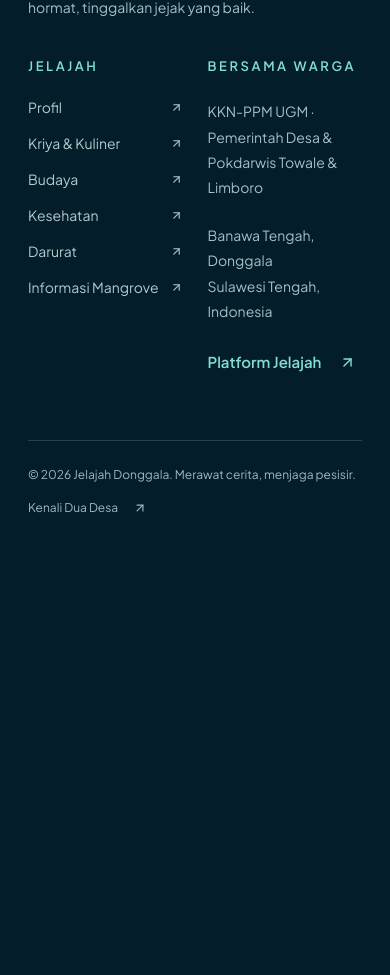
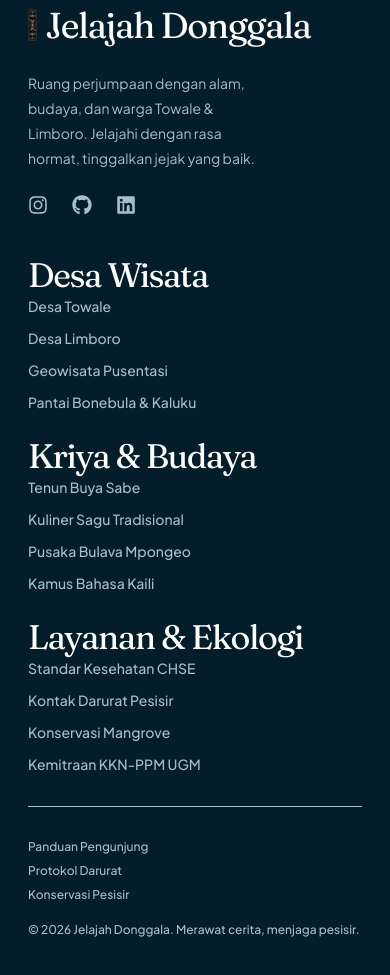
Before and after one commit to matthewpriantara/donggala-compro, a Next.js app: page /budaya in a window 390 px wide. Shown: the part 7715-8690 px from the top of the page. Before the commit the page ends 8257 px from the top, so only its background shows below. Built offline with nearby package versions, Linux system fonts and the light colour scheme.

Commit message:
feat(footer): integrasikan Footer7 dan perbarui site footer

```diff
--- a/app/globals.css
+++ b/app/globals.css
@@ -112,6 +112,9 @@ em {
   width: min(var(--content-width), calc(100% - 2 * var(--page-gutter)));
   margin-inline: auto;
 }
+.container {
+  width: min(var(--content-width), calc(100% - 2 * var(--page-gutter)));
+}
 .section {
   padding-block: 104px;
 }
@@ -1029,7 +1032,7 @@ em {
   margin-top: 30px;
 }
 .site-footer {
-  padding-top: 70px;
+  border-top: 1px solid var(--line);
 }
 .footer-grid {
   display: grid;
@@ -2549,6 +2552,9 @@ body:has(.hero) .site-header {
   --color-info-foreground: var(--info-foreground);
   --color-info: var(--info);
   --color-destructive-foreground: var(--destructive-foreground);
+  --color-muted-foreground: #a8bec6;
+  --color-primary: #82ded2;
+  --color-border: #234252;
   @keyframes skeleton {
   to {
     background-position: -200% 0;
--- /dev/null
+++ b/components/ui/demo.tsx
@@ -0,0 +1,9 @@
+import { Footer7 } from "@/components/ui/footer-7";
+
+const DemoOne = () => {
+  return (
+    <Footer7 />
+  );
+};
+
+export { DemoOne };
--- /dev/null
+++ b/components/ui/footer-7.tsx
@@ -0,0 +1,144 @@
+import React from "react";
+import { FaFacebook, FaInstagram, FaLinkedin, FaTwitter } from "react-icons/fa";
+
+interface Footer7Props {
+  logo?: {
+    url: string;
+    src: string;
+    alt: string;
+    title: string;
+  };
+  sections?: Array<{
+    title: string;
+    links: Array<{ name: string; href: string }>;
+  }>;
+  description?: string;
+  socialLinks?: Array<{
+    icon: React.ReactElement;
+    href: string;
+    label: string;
+  }>;
+  copyright?: string;
+  legalLinks?: Array<{
+    name: string;
+    href: string;
+  }>;
+}
+
+const defaultSections = [
+  {
+    title: "Product",
+    links: [
+      { name: "Overview", href: "#" },
+      { name: "Pricing", href: "#" },
+      { name: "Marketplace", href: "#" },
+      { name: "Features", href: "#" },
+    ],
+  },
+  {
+    title: "Company",
+    links: [
+      { name: "About", href: "#" },
+      { name: "Team", href: "#" },
+      { name: "Blog", href: "#" },
+      { name: "Careers", href: "#" },
+    ],
+  },
+  {
+    title: "Resources",
+    links: [
+      { name: "Help", href: "#" },
+      { name: "Sales", href: "#" },
+      { name: "Advertise", href: "#" },
+      { name: "Privacy", href: "#" },
+    ],
+  },
+];
+
+const defaultSocialLinks = [
+  { icon: <FaInstagram className="size-5" />, href: "#", label: "Instagram" },
+  { icon: <FaFacebook className="size-5" />, href: "#", label: "Facebook" },
+  { icon: <FaTwitter className="size-5" />, href: "#", label: "Twitter" },
+  { icon: <FaLinkedin className="size-5" />, href: "#", label: "LinkedIn" },
+];
+
+const defaultLegalLinks = [
+  { name: "Terms and Conditions", href: "#" },
+  { name: "Privacy Policy", href: "#" },
+];
+
+export const Footer7 = ({
+  logo = {
+    url: "https://www.shadcnblocks.com",
+    src: "https://cdn.21st.dev/assets/mirror/31/312257931df7cfb368e5050011630292d548b932658ebb815c426223f580d172.svg",
+    alt: "logo",
+    title: "Shadcnblocks.com",
+  },
+  sections = defaultSections,
+  description = "A collection of components for your startup business or side project.",
+  socialLinks = defaultSocialLinks,
+  copyright = "© 2024 Shadcnblocks.com. All rights reserved.",
+  legalLinks = defaultLegalLinks,
+}: Footer7Props) => {
+  return (
+    <section className="py-32">
+      <div className="container mx-auto">
+        <div className="flex w-full flex-col justify-between gap-10 lg:flex-row lg:items-start lg:text-left">
+          <div className="flex w-full flex-col justify-between gap-6 lg:items-start">
+            {/* Logo */}
+            <div className="flex items-center gap-2 lg:justify-start">
+              <a href={logo.url}>
+                <img
+                  src={logo.src}
+                  alt={logo.alt}
+                  title={logo.title}
+                  className="h-8"
+                />
+              </a>
+              <h2 className="text-xl font-semibold">{logo.title}</h2>
+            </div>
+            <p className="max-w-[70%] text-sm text-muted-foreground">
+              {description}
+            </p>
+            <ul className="flex items-center space-x-6 text-muted-foreground">
+              {socialLinks.map((social, idx) => (
+                <li key={idx} className="font-medium hover:text-primary">
+                  <a href={social.href} aria-label={social.label}>
+                    {social.icon}
+                  </a>
+                </li>
+              ))}
+            </ul>
+          </div>
+          <div className="grid w-full gap-6 md:grid-cols-3 lg:gap-20">
+            {sections.map((section, sectionIdx) => (
+              <div key={sectionIdx}>
+                <h3 className="mb-4 font-bold">{section.title}</h3>
+                <ul className="space-y-3 text-sm text-muted-foreground">
+                  {section.links.map((link, linkIdx) => (
+                    <li
+                      key={linkIdx}
+                      className="font-medium hover:text-primary"
+                    >
+                      <a href={link.href}>{link.name}</a>
+                    </li>
+                  ))}
+                </ul>
+              </div>
+            ))}
+          </div>
+        </div>
+        <div className="mt-8 flex flex-col justify-between gap-4 border-t py-8 text-xs font-medium text-muted-foreground md:flex-row md:items-center md:text-left">
+          <p className="order-2 lg:order-1">{copyright}</p>
+          <ul className="order-1 flex flex-col gap-2 md:order-2 md:flex-row">
+            {legalLinks.map((link, idx) => (
+              <li key={idx} className="hover:text-primary">
+                <a href={link.href}> {link.name}</a>
+              </li>
+            ))}
+          </ul>
+        </div>
+      </div>
+    </section>
+  );
+};
--- a/modules/layout/site-footer.tsx
+++ b/modules/layout/site-footer.tsx
@@ -1,49 +1,77 @@
-import Link from "next/link";
-import { NavigationLink } from "@/components/ui/navigation-link";
-import { ArrowUpRight } from "lucide-react";
+import { Footer7 } from "@/components/ui/footer-7";
 import { COMPANY_NAME, PORTAL, NAV_LINKS } from "@/constants/helper";
-import { ExternalLink } from "@/components/ui/external-link";
+import { FaInstagram, FaGithub, FaLinkedin } from "react-icons/fa";
+
 export function SiteFooter() {
+  const sections = [
+    {
+      title: "Desa Wisata",
+      links: [
+        { name: "Desa Towale", href: "/desa#towale" },
+        { name: "Desa Limboro", href: "/desa#limboro" },
+        { name: "Geowisata Pusentasi", href: "/desa" },
+        { name: "Pantai Bonebula & Kaluku", href: "/desa" },
+      ],
+    },
+    {
+      title: "Kriya & Budaya",
+      links: [
+        { name: "Tenun Buya Sabe", href: "/kriya-kuliner#tenun" },
+        { name: "Kuliner Sagu Tradisional", href: "/kriya-kuliner#kuliner" },
+        { name: "Pusaka Bulava Mpongeo", href: "/budaya#ritual" },
+        { name: "Kamus Bahasa Kaili", href: "/bahasa" },
+      ],
+    },
+    {
+      title: "Layanan & Ekologi",
+      links: [
+        { name: "Standar Kesehatan CHSE", href: "/kesehatan" },
+        { name: "Kontak Darurat Pesisir", href: "/kedaruratan" },
+        { name: "Konservasi Mangrove", href: "/mangrove" },
+        { name: "Kemitraan KKN-PPM UGM", href: "/#tentang" },
+      ],
+    },
+  ];
+
+  const socialLinks = [
+    {
+      icon: <FaInstagram className="size-5" />,
+      href: "https://instagram.com/pokdarwis_towale",
+      label: "Instagram",
+    },
+    {
+      icon: <FaGithub className="size-5" />,
+      href: "https://github.com",
+      label: "GitHub",
+    },
+    {
+      icon: <FaLinkedin className="size-5" />,
+      href: "https://linkedin.com",
+      label: "LinkedIn",
+    },
+  ];
+
+  const legalLinks = [
+    { name: "Panduan Pengunjung", href: "/desa" },
+    { name: "Protokol Darurat", href: "/kedaruratan" },
+    { name: "Konservasi Pesisir", href: "/mangrove" },
+  ];
+
   return (
-    <footer className="wrap site-footer">
-      <div className="footer-grid">
-        <div>
-          <Link className="brand" href="/">
-            <span className="brand-mark">{PORTAL.initials}</span>
-            <span>
-              <strong>{COMPANY_NAME}</strong>
-              <small>{PORTAL.subtitle}</small>
-            </span>
-          </Link>
-          <p>{PORTAL.footerText}</p>
-        </div>
-        <div>
-          <p className="eyebrow">{PORTAL.footerNav}</p>
-          <nav>
-            {NAV_LINKS.filter((link) => link.href !== "/").map((link) => (
-              <NavigationLink href={link.href} key={link.href}>
-                {link.title}
-                <ArrowUpRight size={13} />
-              </NavigationLink>
-            ))}
-          </nav>
-        </div>
-        <div>
-          <p className="eyebrow">{PORTAL.footerContact}</p>
-          <p>{PORTAL.footerPartners}</p>
-          <p className="address">{PORTAL.footerAddress}</p>
-          <ExternalLink href={PORTAL.url} className="text-link">
-            {PORTAL.platform}
-          </ExternalLink>
-        </div>
-      </div>
-      <div className="footer-bottom">
-        <span>{PORTAL.copyright}</span>
-        <Link href="/desa">
-          {PORTAL.villageCta}
-          <ArrowUpRight size={14} />
-        </Link>
-      </div>
+    <footer className="site-footer">
+      <Footer7
+        logo={{
+          url: "/",
+          src: "/images/tenun-donggala-motif.png",
+          alt: `Logo ${COMPANY_NAME}`,
+          title: COMPANY_NAME,
+        }}
+        description={PORTAL.footerText}
+        sections={sections}
+        socialLinks={socialLinks}
+        copyright={PORTAL.copyright}
+        legalLinks={legalLinks}
+      />
     </footer>
   );
 }
--- a/package.json
+++ b/package.json
@@ -21,6 +21,7 @@
     "next": "16.4.3",
     "react": "19.3.0",
     "react-dom": "19.3.0",
+    "react-icons": "^5.7.0",
     "sonner": "^2.0.8",
     "tailwind-merge": "^3.7.0"
   },
```
Also changed, not shown: 1 other file (tests, documents, lock files or other folders).
